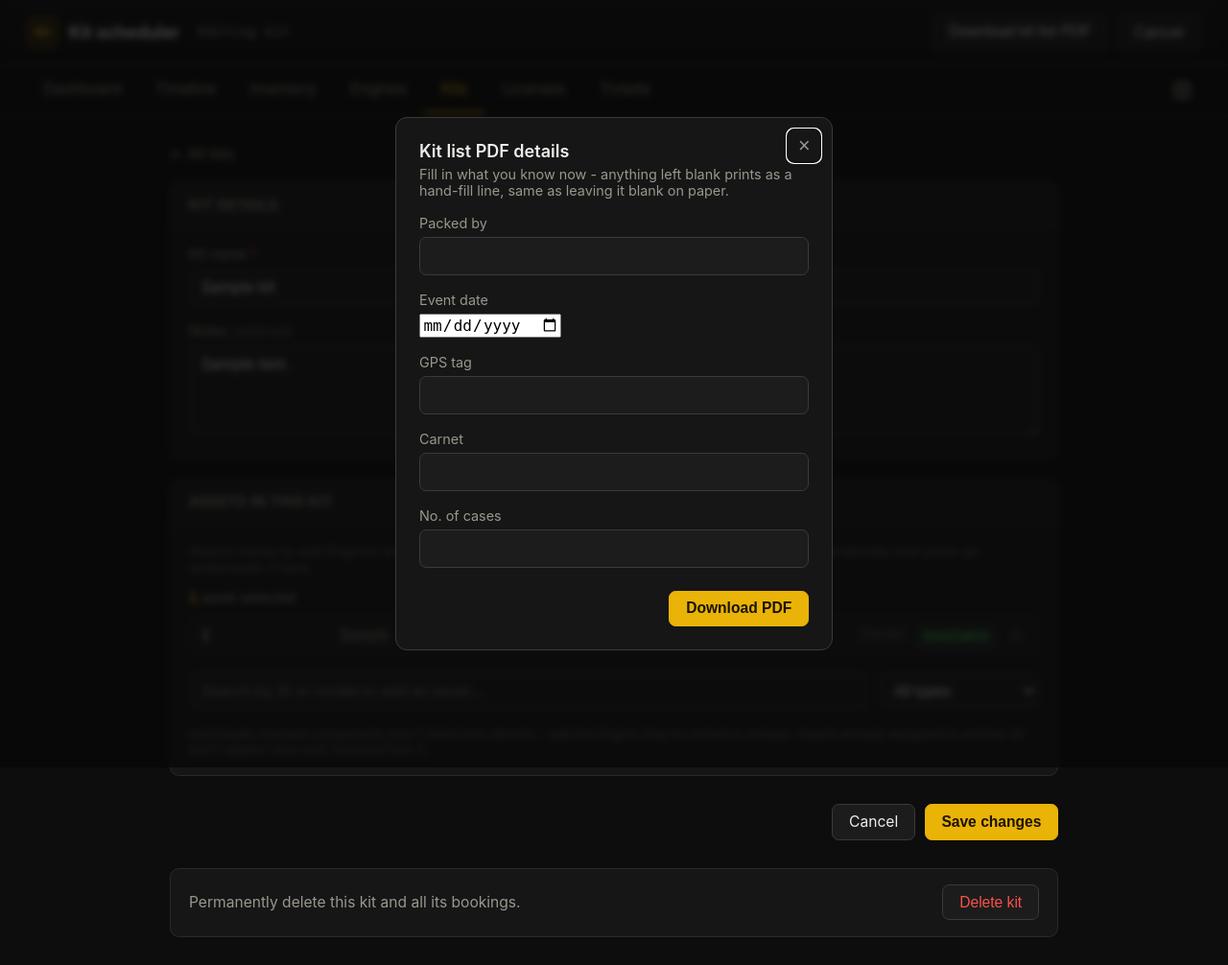
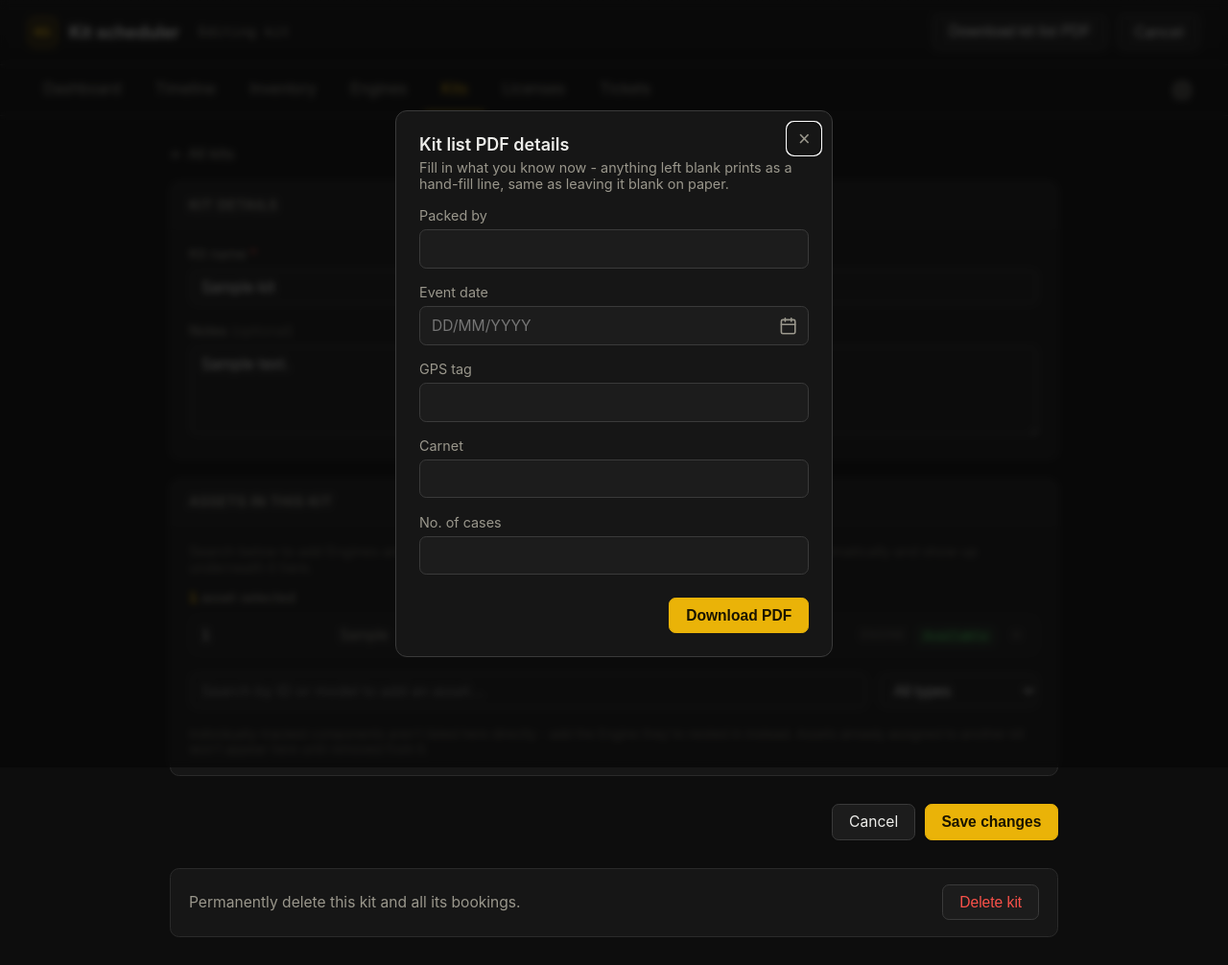
Before and after one commit to sunnyhassan-girraphic/kitscheduler, a Django app: page /kits/1/edit/ in a window 1280 px wide, after a click on "Download kit list PDF". Shown: the whole page at 96% size. Run offline with Django 5.2, Linux system fonts and the light colour scheme; a user stored in the database is signed in; tables that the repository leaves empty hold one stand-in row (values such as "Sample post").

Commit message:
Kit Form UI change

```diff
--- a/templates/inventory/kit_form.html
+++ b/templates/inventory/kit_form.html
@@ -62,6 +62,20 @@
   .form-field input[type="text"]:focus,
   .form-field textarea:focus { outline: none; border-color: var(--accent); }
   .form-field textarea { resize: vertical; min-height: 80px; }
+  .date-input-wrap { position: relative; display: flex; align-items: center; }
+  .date-input-wrap input[type="text"] { padding-right: 38px; }
+  .date-icon-btn {
+    position: absolute; right: 4px; top: 50%; transform: translateY(-50%);
+    width: 28px; height: 28px; display: flex; align-items: center; justify-content: center;
+    background: transparent; border: none; border-radius: 5px; cursor: pointer;
+    color: var(--text-dim); padding: 0;
+  }
+  .date-icon-btn:hover { background: var(--surface); color: var(--accent); }
+  .date-icon-btn svg { width: 16px; height: 16px; }
+  .date-native-hidden {
+    position: absolute; width: 1px; height: 1px; padding: 0; margin: 0;
+    overflow: hidden; opacity: 0; pointer-events: none; border: 0;
+  }
   .error-msg {
     background: var(--red-dim);
     color: var(--red);
@@ -228,7 +242,15 @@
     </div>
     <div class="form-field">
       <label for="pdf-event-date">Event date</label>
-      <input type="date" id="pdf-event-date">
+      <div class="date-input-wrap">
+        <input type="text" id="pdf-event-date" placeholder="DD/MM/YYYY" autocomplete="off">
+        <button type="button" class="date-icon-btn" id="pdf-event-date-icon" aria-label="Pick a date">
+          <svg viewBox="0 0 24 24" fill="none" stroke="currentColor" stroke-width="2" stroke-linecap="round" stroke-linejoin="round">
+            <rect x="3" y="4" width="18" height="18" rx="2"/><line x1="16" y1="2" x2="16" y2="6"/><line x1="8" y1="2" x2="8" y2="6"/><line x1="3" y1="10" x2="21" y2="10"/>
+          </svg>
+        </button>
+        <input type="date" id="pdf-event-date-native" class="date-native-hidden" tabindex="-1" aria-hidden="true">
+      </div>
     </div>
     <div class="form-field">
       <label for="pdf-gps-tag">GPS tag</label>
@@ -251,16 +273,29 @@
 </div>
 
 <script>
+(function() {
+  const textInput = document.getElementById("pdf-event-date");
+  const nativeInput = document.getElementById("pdf-event-date-native");
+  const iconBtn = document.getElementById("pdf-event-date-icon");
+
+  iconBtn.addEventListener("click", () => {
+    if (typeof nativeInput.showPicker === "function") {
+      nativeInput.showPicker();
+    } else {
+      nativeInput.focus();
+    }
+  });
+
+  nativeInput.addEventListener("change", () => {
+    const [y, m, d] = nativeInput.value.split("-");
+    if (y && m && d) textInput.value = `${d}/${m}/${y}`;
+  });
+})();
+
 function downloadKitPdf(kitId) {
-  const rawDate = document.getElementById("pdf-event-date").value.trim();
-  let eventDate = "";
-  if (rawDate) {
-    const [y, m, d] = rawDate.split("-");
-    eventDate = `${d}/${m}/${y}`;
-  }
   const params = new URLSearchParams({
     packed_by: document.getElementById("pdf-packed-by").value.trim(),
-    event_date: eventDate,
+    event_date: document.getElementById("pdf-event-date").value.trim(),
     gps_tag: document.getElementById("pdf-gps-tag").value.trim(),
     carnet: document.getElementById("pdf-carnet").value.trim(),
     cases: document.getElementById("pdf-cases").value.trim(),
```
